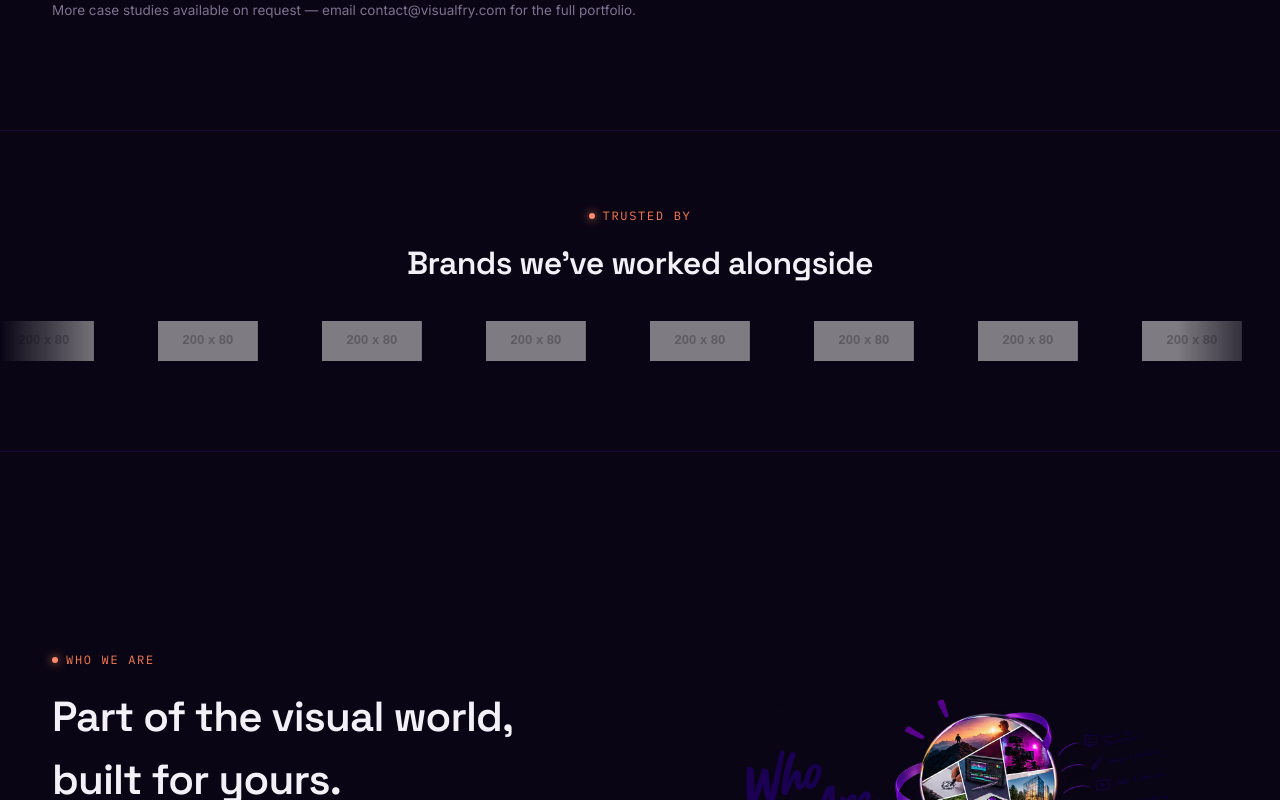
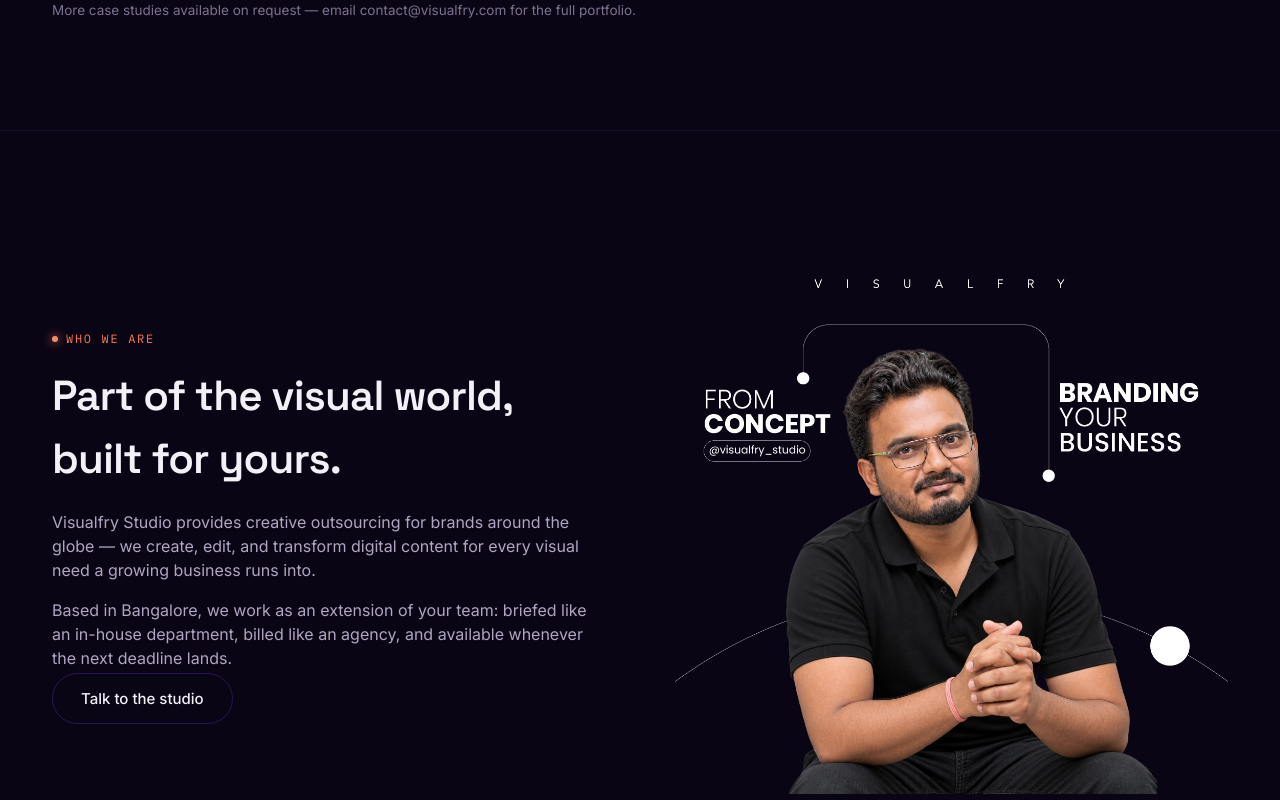
Before and after one commit to Madhan7475/visualfry-website, a React (Vite) app in the folder visualfry-studio-react/: page / in a window 1280 px wide. Shown: the part 5660-6460 px from the top of the page. Built offline with nearby package versions, Linux system fonts and the light colour scheme.

Commit message:
added image and removed clients list

```diff
--- a/visualfry-studio-react/src/components/About.jsx
+++ b/visualfry-studio-react/src/components/About.jsx
@@ -12,7 +12,7 @@
           <a href="#contact" className="btn-ghost">Talk to the studio</a>
         </div>
         <div className="about-visual reveal">
-          <img src="/who we are.png" alt="Visualfry Studio Logo" style={{ width: '100%', height: 'auto', display: 'block', margin: '0 auto' }} />
+          <img src="/01-03.png" alt="Visualfry Studio Logo" style={{ width: '100%', height: 'auto', display: 'block', margin: '0 auto' }} />
         </div>
       </div>
     </section>
--- a/visualfry-studio-react/src/components/Clients.jsx
+++ /dev/null
@@ -1,36 +0,0 @@
-import React from 'react';
-
-const CLIENTS = [
-  { name: "Client One", logo: "https://placehold.co/200x80?text=Client+One" },
-  { name: "Client Two", logo: "https://placehold.co/200x80?text=Client+Two" },
-  { name: "Client Three", logo: "https://placehold.co/200x80?text=Client+Three" },
-  { name: "Client Four", logo: "https://placehold.co/200x80?text=Client+Four" },
-  { name: "Client Five", logo: "https://placehold.co/200x80?text=Client+Five" },
-  { name: "Client Six", logo: "https://placehold.co/200x80?text=Client+Six" }
-];
-
-const Clients = () => {
-  return (
-    <section className="clients">
-      <div className="wrap">
-        <div className="section-head reveal" style={{ marginBottom: 0 }}>
-          <span className="eyebrow">Trusted by</span>
-          <h2 style={{ fontSize: 'clamp(24px,3vw,32px)', marginTop: '14px' }}>Brands we've worked alongside</h2>
-        </div>
-      </div>
-      <div className="marquee reveal" style={{ marginTop: '34px' }}>
-        <div className="marquee-track">
-          {CLIENTS.map((client, idx) => (
-            <img key={idx} src={client.logo} alt={client.name} className="client-logo" />
-          ))}
-          {/* duplicated for seamless loop */}
-          {CLIENTS.map((client, idx) => (
-            <img key={`dup-${idx}`} src={client.logo} alt={client.name} className="client-logo" aria-hidden="true" />
-          ))}
-        </div>
-      </div>
-    </section>
-  );
-};
-
-export default Clients;
--- a/visualfry-studio-react/src/pages/Home.jsx
+++ b/visualfry-studio-react/src/pages/Home.jsx
@@ -5,7 +5,6 @@
 import FullWidthVideo from '../components/FullWidthVideo';
 import Services from '../components/Services';
 import Work from '../components/Work';
-import Clients from '../components/Clients';
 import About from '../components/About';
 import Process from '../components/Process';
 import CTA from '../components/CTA';
@@ -54,7 +53,6 @@
       <FullWidthVideo />
       <Services />
       <Work />
-      <Clients />
       <About />
       <Process />
       <CTA />
```
Also changed, not shown: visualfry-studio-react/public/01-03.png (added), 1 other file (tests, documents, lock files or other folders).
